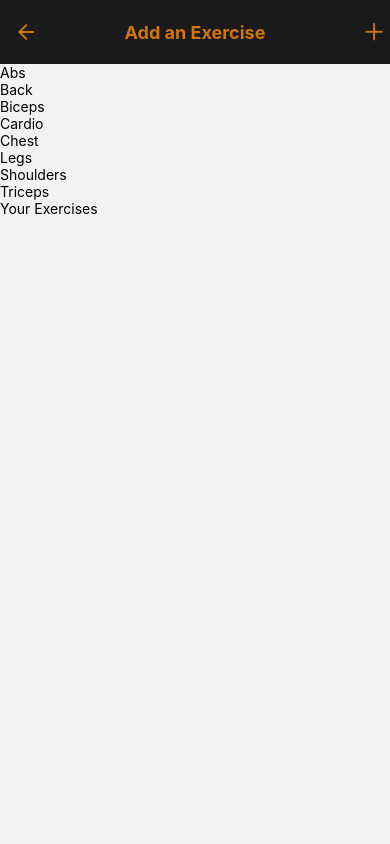
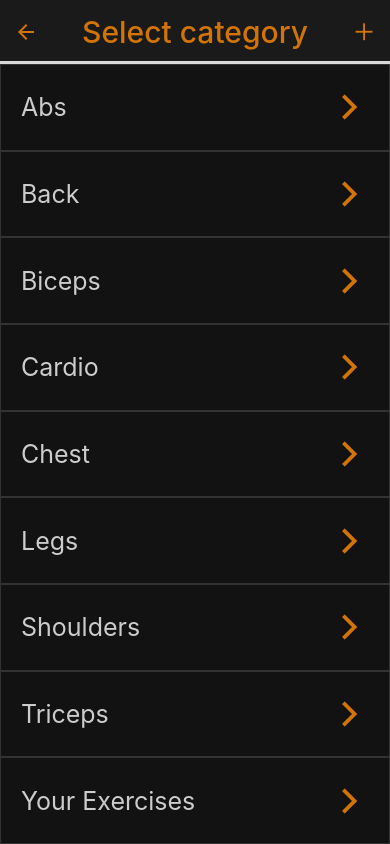
Before and after one commit to JunnoTo/FitTrack, a React Native app: screen /ExerciseGroups in a window 390 px wide. Built offline with nearby package versions, Linux system fonts and the light colour scheme.

Commit message:
Flatlist for body-weight + styling
Slightly adjusted header and home screen styles. Styled ExerciseGroups screen

```diff
--- a/App.js
+++ b/App.js
@@ -20,13 +20,14 @@ export default function App() {
   const defaultHeaderStyle = {
     headerStyle: {
       backgroundColor:'#1a1a1a',
-      elevation: 0,
+      elevation: 1,
       shadowOpacity: 0,
-      borderBottomWidth: 0,
+      borderBottomWidth: 3,
+      borderColor: '#333',
     },
     headerTintColor: '#D37506',
     headerTitleStyle:{
-      fontWeight: 'bold',
+      fontSize: 30,
     },
     headerTitleAlign: 'center',
   };
@@ -46,13 +47,14 @@ export default function App() {
         <Stack.Screen
           name="Home"
           component={Home}
+          options={{title: "FitTrack"}}
         />
 
         <Stack.Screen
           name="ExerciseGroups"
           component={ExerciseGroups}
           options={({ navigation }) => ({
-            title: 'Add an Exercise',
+            title: 'Select category',
             headerRight: () => (
               <TouchableOpacity
                 onPress={() => {
@@ -63,6 +65,7 @@ export default function App() {
                     name="add"
                     size={30}
                     color="#D37506"
+                    style={{ marginRight: 10}}
                   />
                 </TouchableOpacity>
             )
--- a/components/BodyWeightTrack.js
+++ b/components/BodyWeightTrack.js
@@ -1,5 +1,5 @@
 import React, { useState, useEffect } from 'react';
-import { View, Text, TextInput, TouchableOpacity, Alert, Dimensions } from 'react-native';
+import { View, Text, TextInput, TouchableOpacity, Alert, Dimensions, FlatList } from 'react-native';
 import AsyncStorage from '@react-native-async-storage/async-storage';
 import { LineChart } from 'react-native-chart-kit';
 
@@ -88,6 +88,15 @@ const WeightTracker = () => {
           withVerticalLines={false}
         />
       )}
+      <FlatList
+        data={weightEntries.slice().sort((a, b) => new Date(b.date) - new Date(a.date)).reverse()}
+        renderItem={({ item }) => (
+          <>
+          <Text>{item.date} {item.weight}kg</Text>
+          </>
+        )}
+        keyExtractor={(item, index) => index.toString()}
+        />
     </View>
   );
 };
--- a/components/ExerciseGroups.js
+++ b/components/ExerciseGroups.js
@@ -1,6 +1,8 @@
-import { View, Text, TouchableOpacity } from 'react-native'
+import { View, Text, TouchableOpacity, StyleSheet } from 'react-native'
 import React from 'react'
 import { useNavigation } from '@react-navigation/core'
+import Icon from "react-native-vector-icons/Ionicons";
+
 
 export default function Exercises() {
 
@@ -10,43 +12,76 @@ export default function Exercises() {
     navigation.navigate("ExerciseList", { category: exercise });
   }
   return (
-    <View>
-      <TouchableOpacity onPress={() => handleExercisePress('Abs')}>
-        <Text>Abs</Text>
+    <View style={styles.container}>
+      <TouchableOpacity style={styles.titleContainer} onPress={() => handleExercisePress('Abs')}>
+        <Text style={styles.title}>Abs</Text>
+        <Icon name="chevron-forward" style={styles.icon}/>
       </TouchableOpacity>
 
-      <TouchableOpacity onPress={() => handleExercisePress('Back')}>
-        <Text>Back</Text>
+      <TouchableOpacity style={styles.titleContainer} onPress={() => handleExercisePress('Back')}>
+        <Text style={styles.title}>Back</Text>
+        <Icon name="chevron-forward" style={styles.icon}/>
       </TouchableOpacity>
 
-      <TouchableOpacity onPress={() => handleExercisePress('Biceps')}>
-        <Text>Biceps</Text>
+      <TouchableOpacity style={styles.titleContainer} onPress={() => handleExercisePress('Biceps')}>
+        <Text style={styles.title}>Biceps</Text>
+        <Icon name="chevron-forward" style={styles.icon}/>
       </TouchableOpacity>
 
-      <TouchableOpacity onPress={() => handleExercisePress('Cardio')}>
-        <Text>Cardio</Text>
+      <TouchableOpacity style={styles.titleContainer} onPress={() => handleExercisePress('Cardio')}>
+        <Text style={styles.title}>Cardio</Text>
+        <Icon name="chevron-forward" style={styles.icon}/>
       </TouchableOpacity>
 
-      <TouchableOpacity onPress={() => handleExercisePress('Chest')}>
-        <Text>Chest</Text>
+      <TouchableOpacity style={styles.titleContainer} onPress={() => handleExercisePress('Chest')}>
+        <Text style={styles.title}>Chest</Text>
+        <Icon name="chevron-forward" style={styles.icon}/>
       </TouchableOpacity>
 
-      <TouchableOpacity onPress={() => handleExercisePress('Legs')}>
-        <Text>Legs</Text>
+      <TouchableOpacity style={styles.titleContainer} onPress={() => handleExercisePress('Legs')}>
+        <Text style={styles.title}>Legs</Text>
+        <Icon name="chevron-forward" style={styles.icon}/>
       </TouchableOpacity>
 
-      <TouchableOpacity onPress={() => handleExercisePress('Shoulders')}>
-        <Text>Shoulders</Text>
+      <TouchableOpacity style={styles.titleContainer} onPress={() => handleExercisePress('Shoulders')}>
+        <Text style={styles.title}>Shoulders</Text>
+        <Icon name="chevron-forward" style={styles.icon}/>
       </TouchableOpacity>
 
-      <TouchableOpacity onPress={() => handleExercisePress('Triceps')}>
-        <Text>Triceps</Text>
+      <TouchableOpacity style={styles.titleContainer} onPress={() => handleExercisePress('Triceps')}>
+        <Text style={styles.title}>Triceps</Text>
+        <Icon name="chevron-forward" style={styles.icon}/>
       </TouchableOpacity>
 
-      <TouchableOpacity onPress={() => handleExercisePress('Custom')}>
-        <Text>Your Exercises</Text>
+      <TouchableOpacity style={styles.titleContainer} onPress={() => handleExercisePress('Custom')}>
+        <Text style={styles.title}>Your Exercises</Text>
+        <Icon name="chevron-forward" style={styles.icon}/>
       </TouchableOpacity>
 
     </View>
   )
-}
+};
+
+const styles = StyleSheet.create({
+  container:{
+    flex: 1,
+    backgroundColor: '#121212',
+  },
+  titleContainer:{
+    flex: 1,
+    flexDirection: 'row',
+    borderWidth: 1,
+    borderColor: '#333',
+    alignItems:'center',
+    justifyContent:'space-between',
+    paddingHorizontal: 20,
+  },
+  title:{
+    fontSize: 25,
+    color: '#ccc',
+  },
+  icon:{
+    color: "#D37506",
+    fontSize: 40,
+  },
+})
--- a/components/Home.js
+++ b/components/Home.js
@@ -168,7 +168,6 @@ container: {
   backgroundColor: '#121212',
 },
 dateContainer: {
-  paddingHorizontal: 10,
   alignItems: 'center',
 },
 date: {
@@ -185,8 +184,9 @@ workoutContainer: {
   padding: 10,
   justifyContent: 'center',
   alignItems: 'center',
-  borderRadius: 10,
-  marginHorizontal: 5,
+  borderRadius: 5,
+  marginHorizontal: 10,
+  marginBottom:10,
 },
 workoutTextContainer: {
   flex: 1,
```
